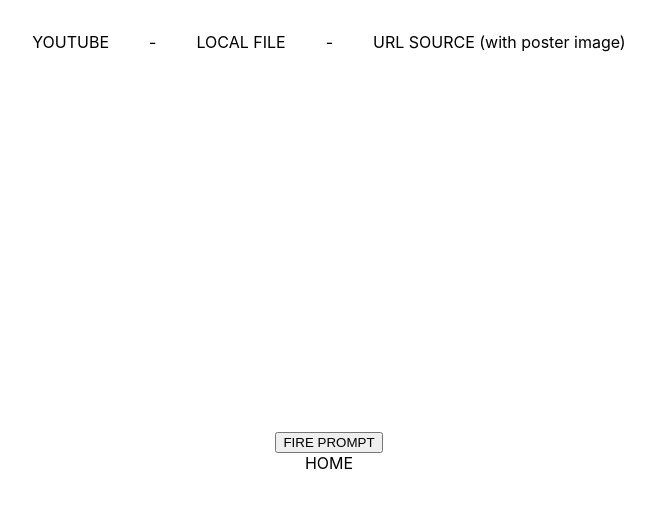
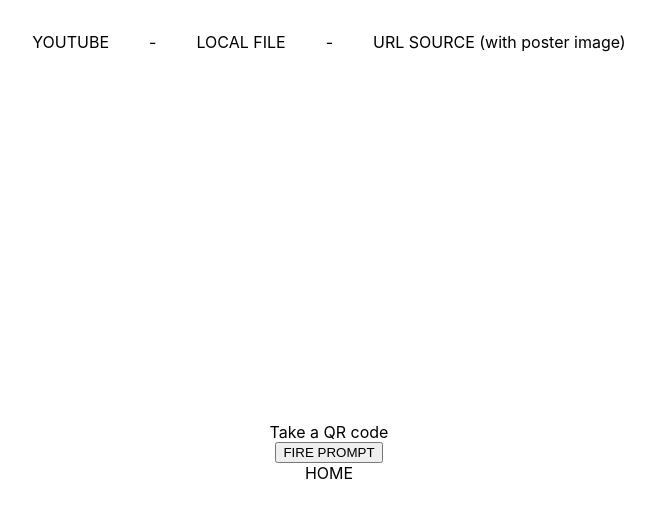
Before and after one commit to leesaxby/plyr-demo, a Next.js app: page / in a window 1280 px wide. Shown: the top 518 px of the page, without its empty margins (311-966 px from the left). Built offline with nearby package versions, Linux system fonts and the light colour scheme.

Commit message:
add intent link

```diff
--- a/pages/index.tsx
+++ b/pages/index.tsx
@@ -37,6 +37,8 @@ const Home: NextPage = () => {
 
     return (
         <Layout>
+            <a href="intent://scan/#Intent;scheme=zxing;package=com.google.zxing.client.android;end"> Take a QR code </a>
+
           <button onClick={firePrompt}>FIRE PROMPT</button>
             HOME
         </Layout>
```
